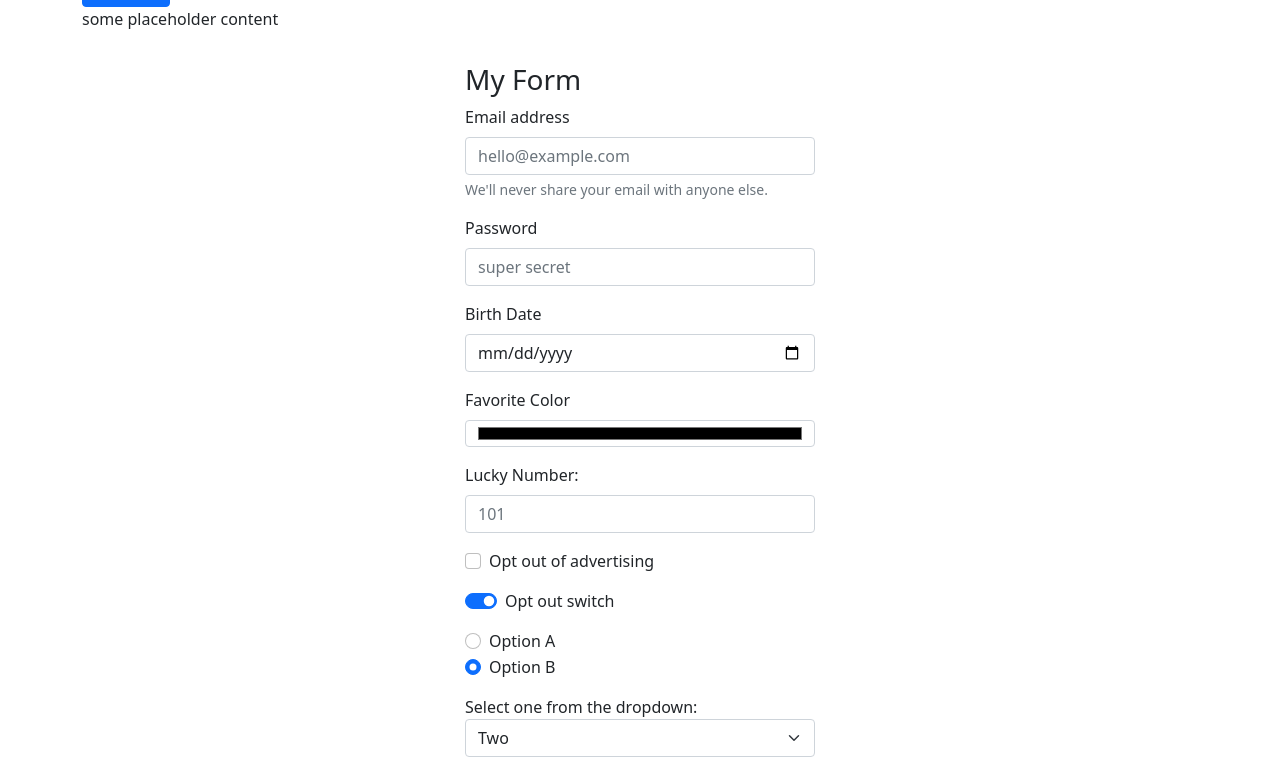
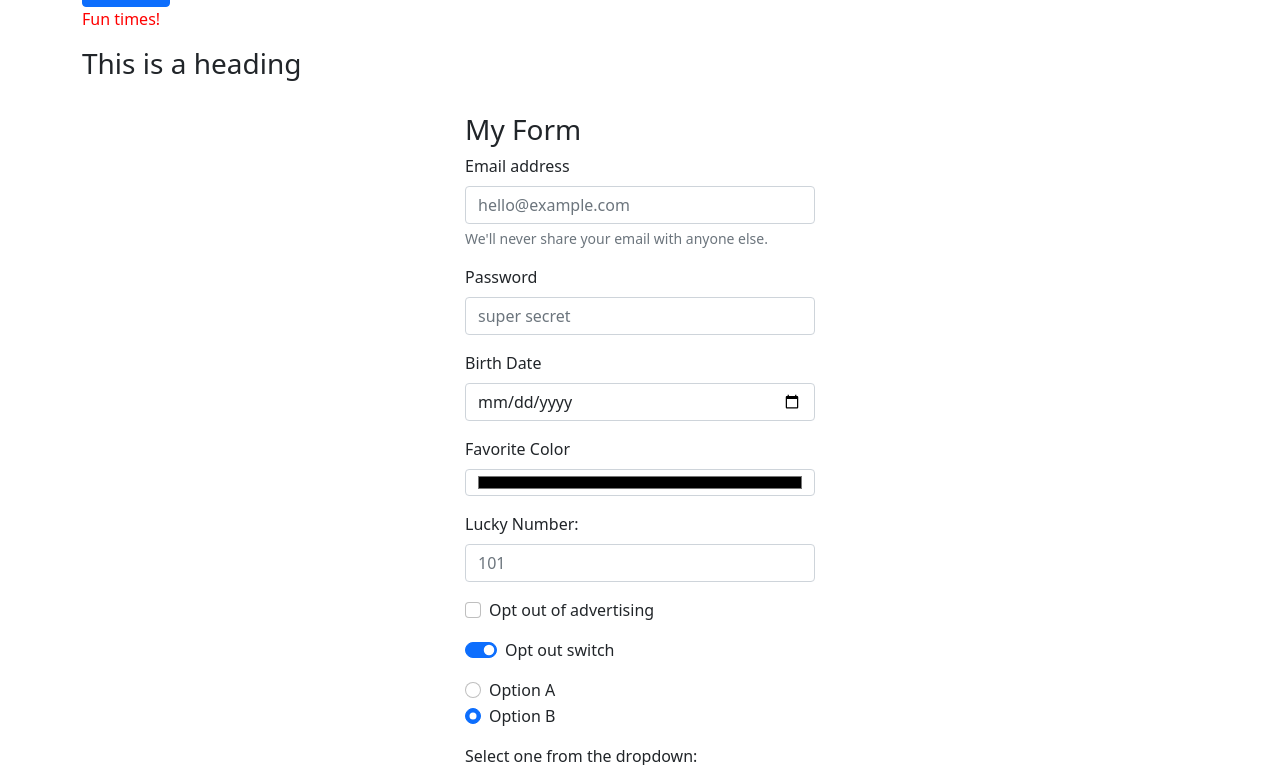
Before and after one commit to YueqiZhou/Menu, a plain HTML site: page Bootstrap_form.html in a window 1280 px wide. Shown: the part 291-1056 px from the top of the page. Drawn offline with nearby package versions, Linux system fonts and the light colour scheme.

Commit message:
Update Bootstrap_form.html

```diff
--- a/Bootstrap_form.html
+++ b/Bootstrap_form.html
@@ -206,5 +206,23 @@
 </script>
 
 
+<script type="text/javascript">
+
+    // select elements from the DOM by specifying their unique identifiers:
+    var myDiv = document.getElementById("my-container")
+    var myParagraph = document.getElementById("my-message")
+
+    // manipulate properties of an element:
+    myParagraph.innerHTML = "Fun times!"
+    myParagraph.style.color = "red"
+
+    // can even create new elements:
+    var myHeading = document.createElement("h3")
+    myHeading.innerHTML = "This is a heading"
+    myDiv.appendChild(myHeading)
+
+  </script>
+
+
   </body>
 </html>
```
